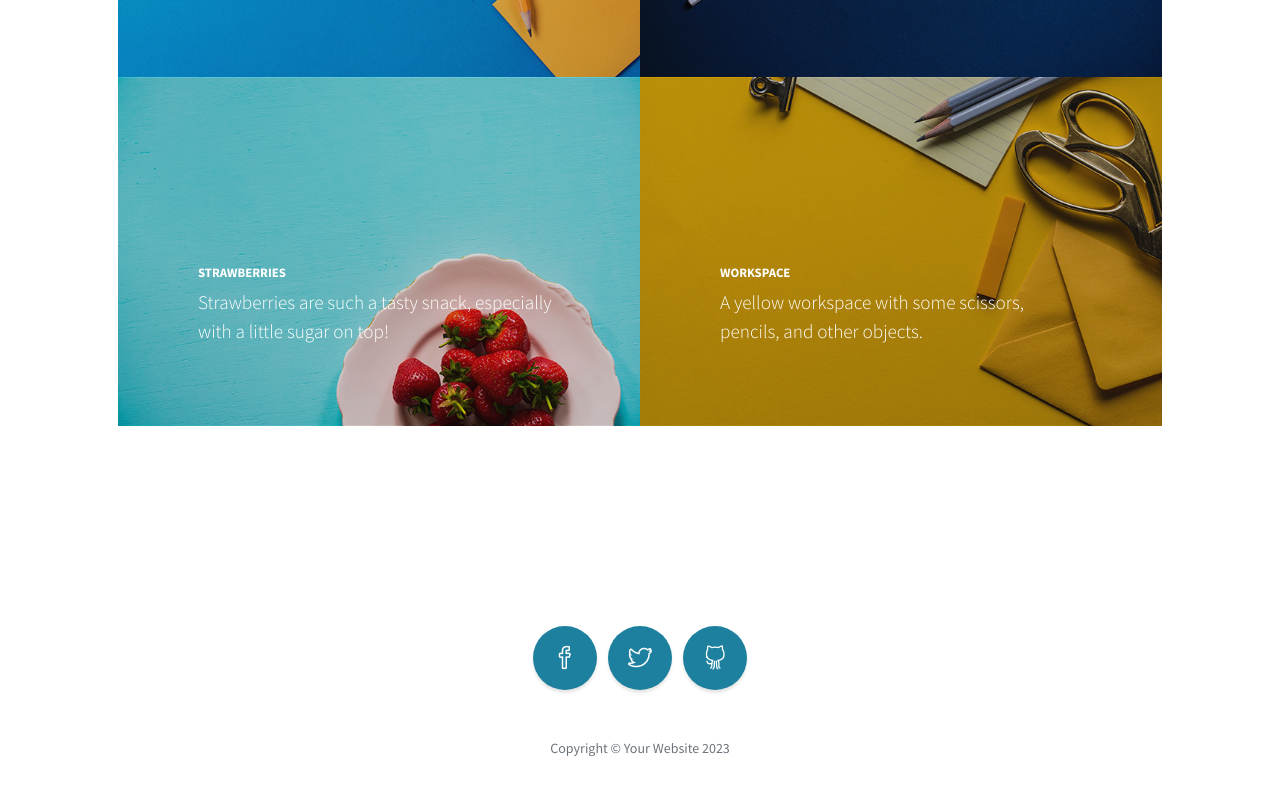
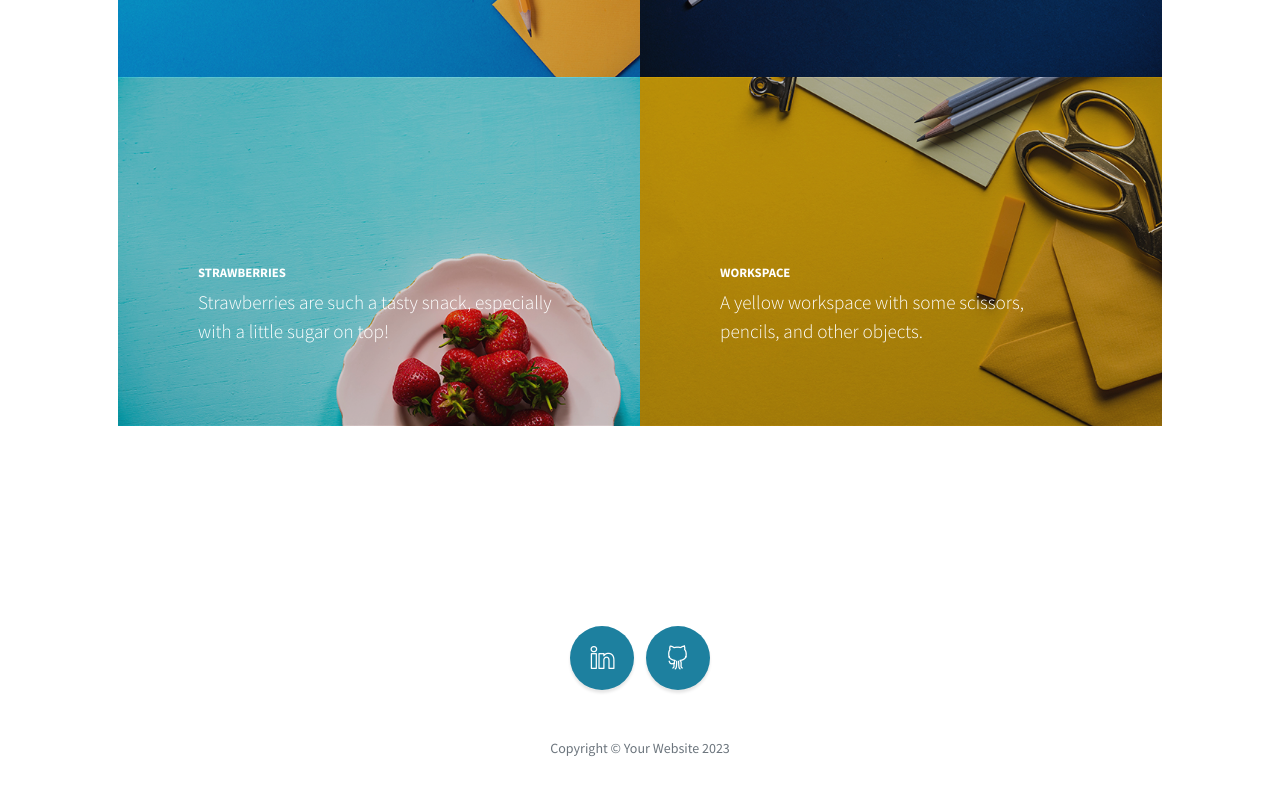
Before and after one commit to JunarDeseo/Portfolio, a plain HTML site: page index.html in a window 1280 px wide. Shown: the part 1746-2541 px from the top of the page. Drawn offline with nearby package versions, Linux system fonts and the light colour scheme.

Commit message:
Add files via upload

```diff
--- a/index.html
+++ b/index.html
@@ -119,13 +119,13 @@
             <div class="container px-4 px-lg-5">
                 <ul class="list-inline mb-5">
                     <li class="list-inline-item">
-                        <a class="social-link rounded-circle text-white mr-3" href="#!"><i class="icon-social-facebook"></i></a>
+                        <a class="social-link rounded-circle text-white mr-3" href="#www.linkedin.com/in/junar-deseo-383a6116a"><i class="icon-social-linkedin"></i></a>
                     </li>
+                    <!--<li class="list-inline-item">
+                        <a class="social-link rounded-circle text-white mr-3" href="#!"><i class="icon-social-twitter"></i></a>
+                    </li>-->
                     <li class="list-inline-item">
-                        <a class="social-link rounded-circle text-white mr-3" href="#!"><i class="icon-social-twitter"></i></a>
-                    </li>
-                    <li class="list-inline-item">
-                        <a class="social-link rounded-circle text-white" href="#!"><i class="icon-social-github"></i></a>
+                        <a class="social-link rounded-circle text-white" href="#https://github.com/JunarDeseo"><i class="icon-social-github"></i></a>
                     </li>
                 </ul>
                 <p class="text-muted small mb-0">Copyright &copy; Your Website 2023</p>
```
